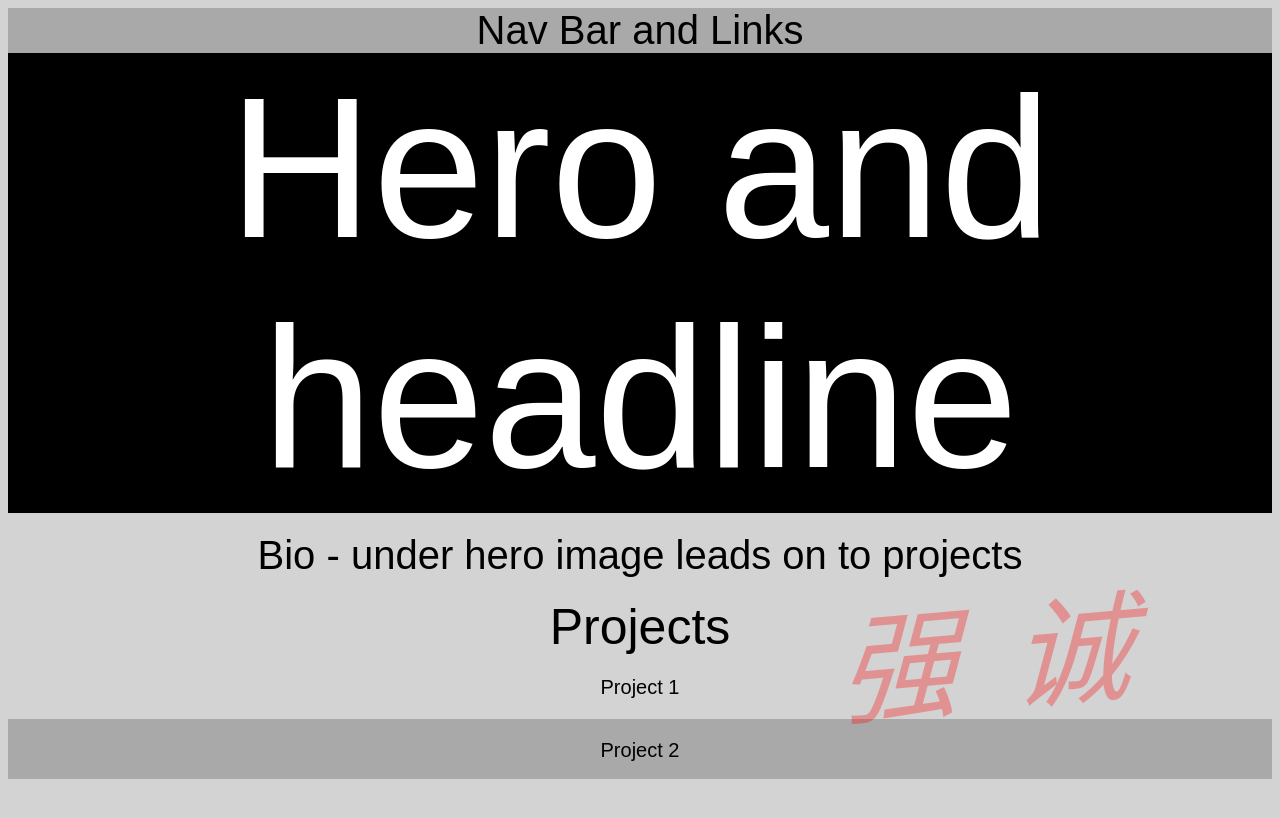
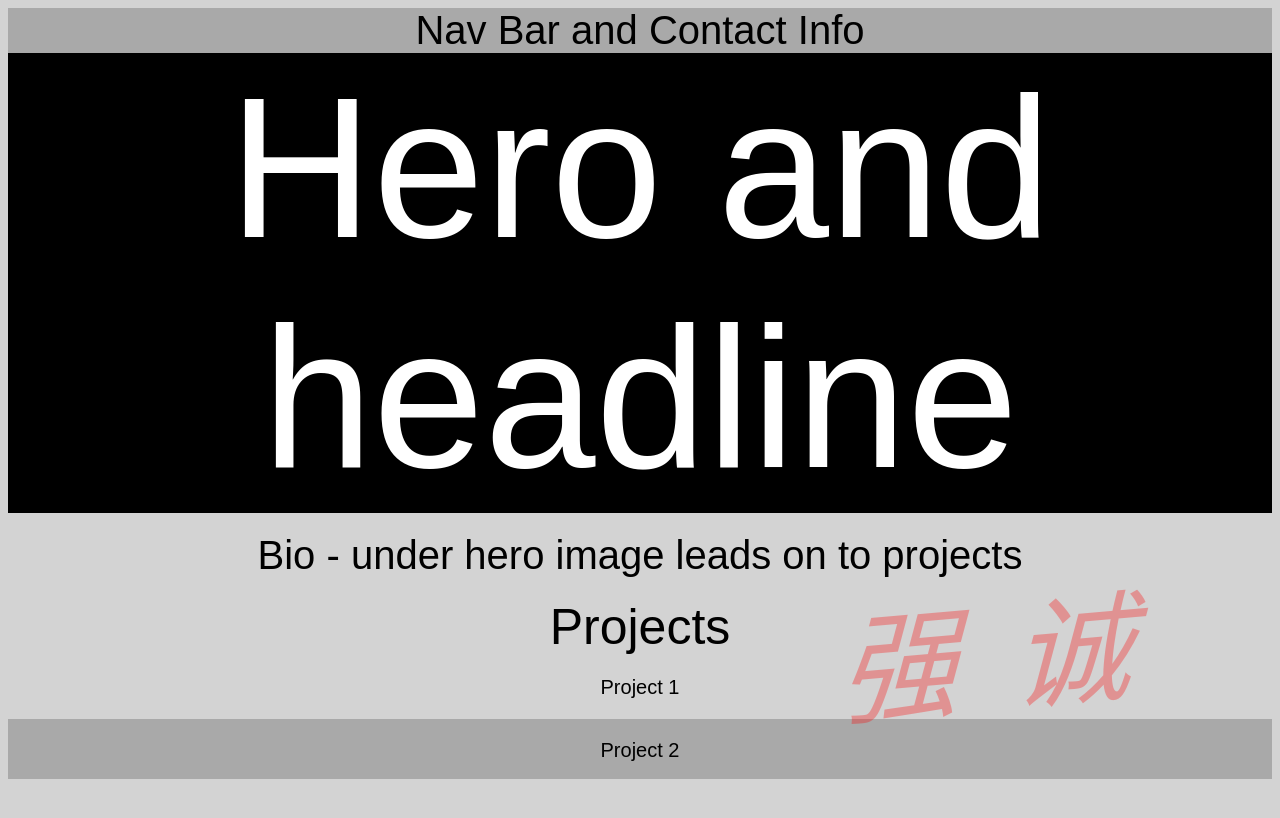
Before and after one commit to ByrneT19/portfolio-greybox, a plain HTML site: page index.html in a window 1280 px wide. Drawn offline with Linux system fonts and the light colour scheme.

Commit message:
html update to nav section

```diff
--- a/index.html
+++ b/index.html
@@ -10,7 +10,7 @@
     </head>
     <body>
     <header>
-        <nav>Nav Bar and Links</nav>
+        <nav>Nav Bar and Contact Info</nav>
     </header>
     <main>
         <div class="h">Hero and headline</div>
```
